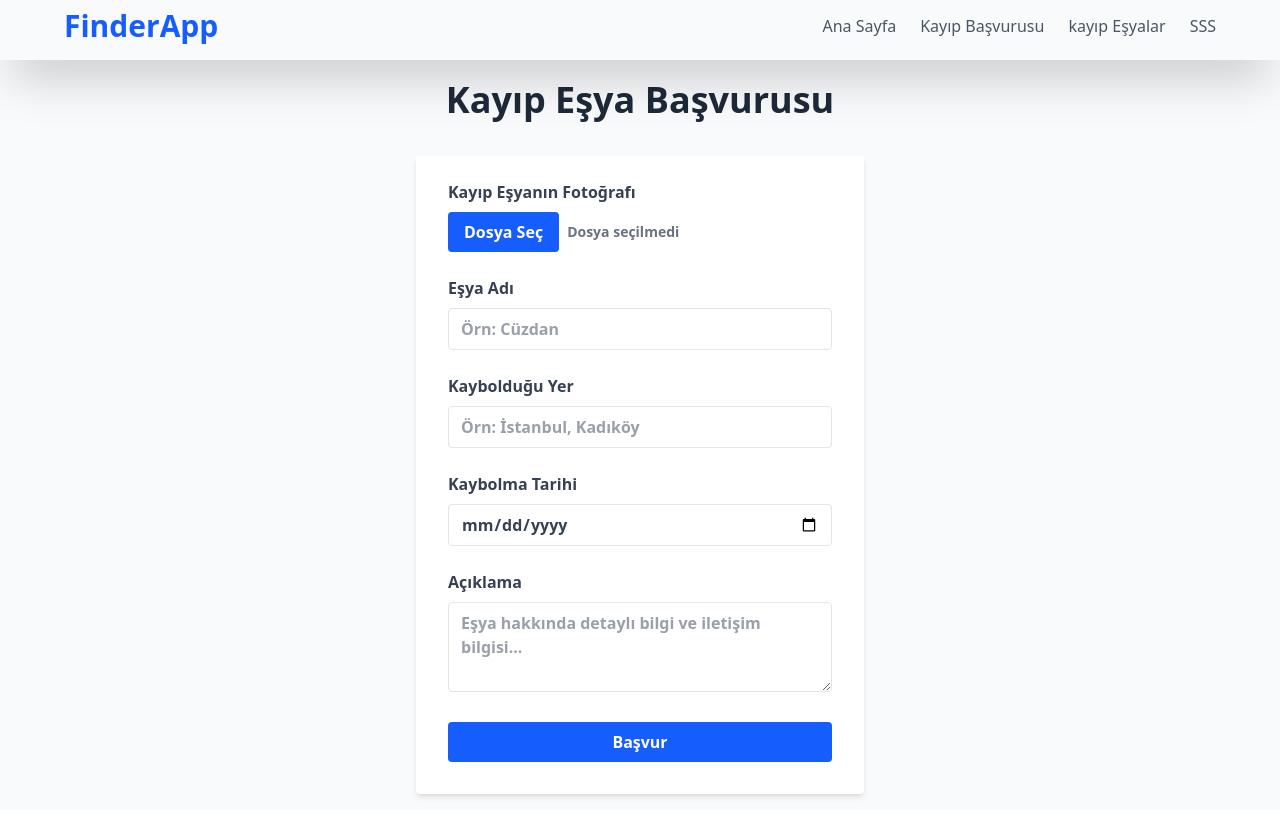
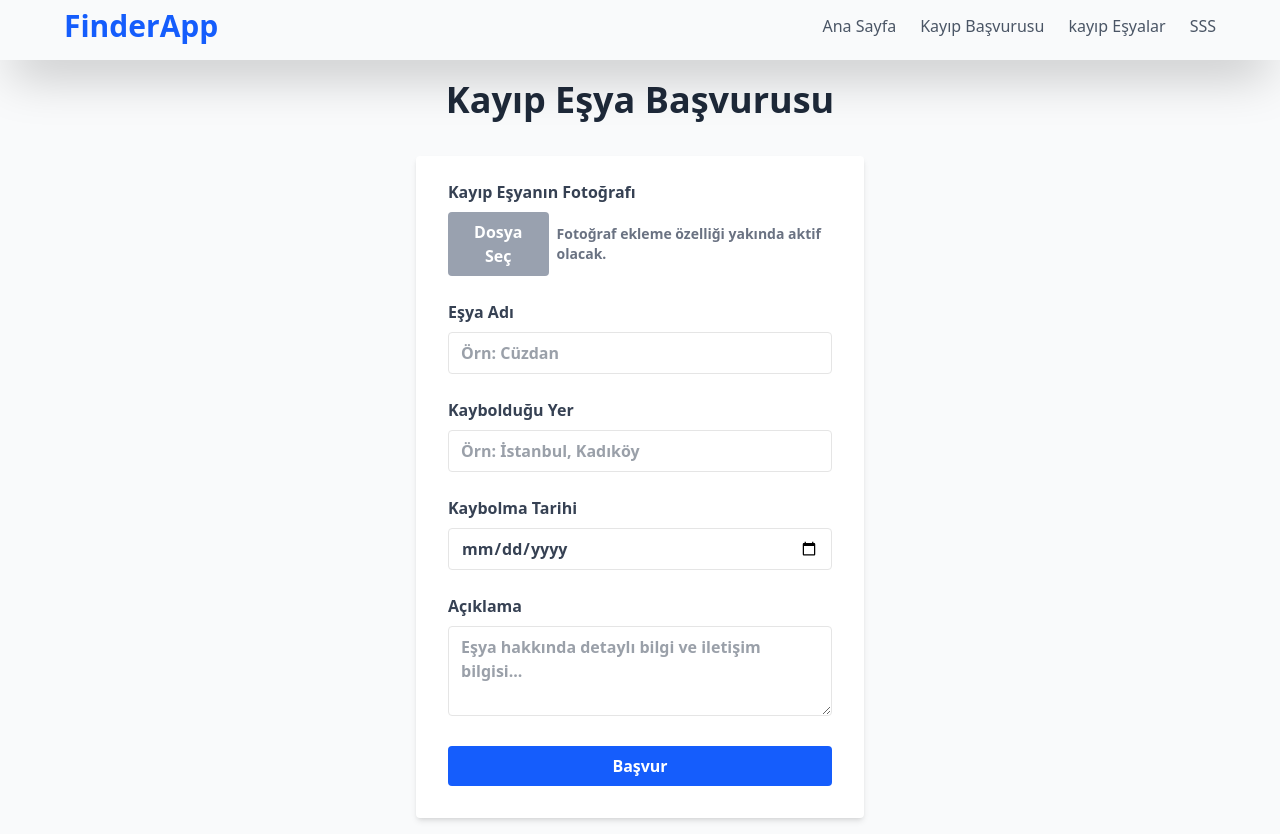
Before and after one commit to krsmer/FinderApp, a Next.js app: page /report in a window 1280 px wide. Before the commit the page ends 810 px from the top, so only its background shows below. Built offline with nearby package versions, Linux system fonts and the light colour scheme; no server answers.

Commit message:
fotoğraf ekleme disable edildi

```diff
--- a/app/report/page.tsx
+++ b/app/report/page.tsx
@@ -1,24 +1,10 @@
 "use client";
-import { db, storage } from "@/lib/firebase";
+import { db } from "@/lib/firebase";
 import { collection, addDoc, Timestamp } from "firebase/firestore";
-import { ref, uploadBytes, getDownloadURL } from "firebase/storage";
 import React, { useState } from "react";
-import Image from "next/image";
+
 const ReportPage = () => {
-  const [preview, setPreview] = useState<string | null>(null);
-  const [file, setFile] = useState<File | null>(null);
   const [loading, setLoading] = useState(false);
-
-  const handleImageChange = (e: React.ChangeEvent<HTMLInputElement>) => {
-    const selected = e.target.files?.[0];
-    if (selected) {
-      setPreview(URL.createObjectURL(selected));
-      setFile(selected);
-    } else {
-      setPreview(null);
-      setFile(null);
-    }
-  };
 
   const handleSubmit = async (e: React.FormEvent) => {
     e.preventDefault();
@@ -31,61 +17,48 @@ const ReportPage = () => {
     const date = (form.elements.namedItem("date") as HTMLInputElement).value;
     const description = (form.elements.namedItem("description") as HTMLTextAreaElement).value;
 
-    let imageUrl = "";
-    if (file) {
-      // Storage'a yükle
-      const storageRef = ref(storage, `LostItems/${file.name}_${Date.now()}`);
-      await uploadBytes(storageRef, file);
-      imageUrl = await getDownloadURL(storageRef);
-    }
-
-    // Firestore'a kaydet
     await addDoc(collection(db, "LostItems"), {
       name,
       location,
       date,
       description,
-      imageUrl,
       createdAt: Timestamp.now(),
     });
 
     setLoading(false);
-    // İstersen formu sıfırla veya yönlendir
     form.reset();
-    setPreview(null);
-    setFile(null);
     alert("Başvurunuz kaydedildi!");
+  };
+
+  // Fotoğraf yükleme alanı devre dışı ve uyarılı
+  const handlePhotoClick = () => {
+    alert("Fotoğraf ekleme özelliği yakında eklenecek!");
   };
 
   return (
     <div className="pt-20 flex flex-col items-center min-h-screen bg-gray-50">
       <h1 className="text-4xl font-bold text-gray-800 mb-9">Kayıp Eşya Başvurusu</h1>
-      <form onSubmit={handleSubmit} className="bg-white shadow-md rounded px-8 pt-6 pb-8 mb-4 w-full max-w-md flex flex-col gap-4">
-        {/* ...Dosya seçme alanı aynı kalabilir... */}
+      <form
+        onSubmit={handleSubmit}
+        className="bg-white shadow-md rounded px-8 pt-6 pb-8 mb-4 w-full max-w-md flex flex-col gap-4"
+      >
         <label className="block text-gray-700 font-bold mb-2">
           Kayıp Eşyanın Fotoğrafı
           <div className="mt-2 flex items-center gap-2">
-            <label
-              htmlFor="file-upload"
-              className="cursor-pointer bg-blue-600 hover:bg-blue-700 text-white py-2 px-4 rounded"
+            <button
+              type="button"
+              className="cursor-not-allowed bg-gray-400 text-white py-2 px-4 rounded"
+              disabled
+              onClick={handlePhotoClick}
+              tabIndex={0}
             >
               Dosya Seç
-            </label>
-            <input
-              id="file-upload"
-              type="file"
-              accept="image/*"
-              className="hidden"
-              onChange={handleImageChange}
-            />
+            </button>
             <span className="text-gray-500 text-sm">
-              {preview ? "Dosya seçildi" : "Dosya seçilmedi"}
+              Fotoğraf ekleme özelliği yakında aktif olacak.
             </span>
           </div>
         </label>
-        {preview && (
-          <Image src={preview} alt="Önizleme" className="w-full h-48 object-cover rounded mb-2" />
-        )}
         <label className="block text-gray-700 font-bold mb-2">
           Eşya Adı
           <input
```
